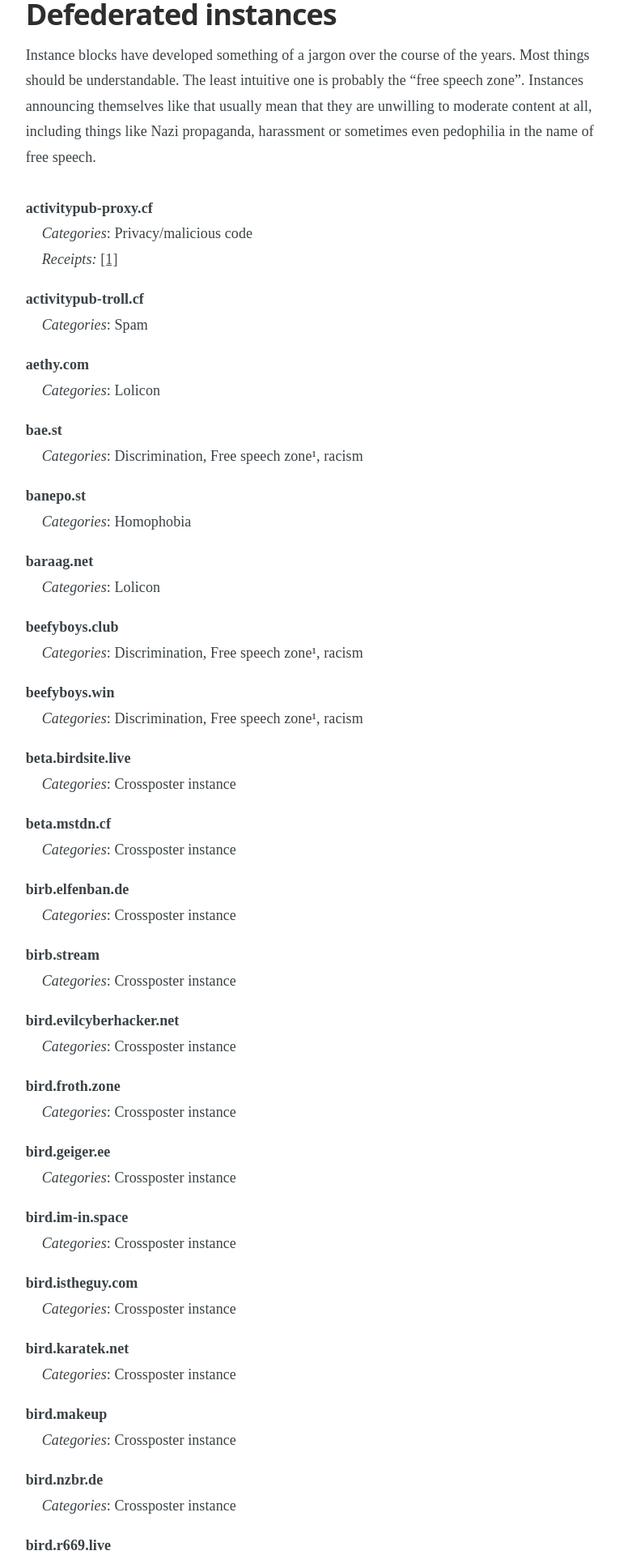
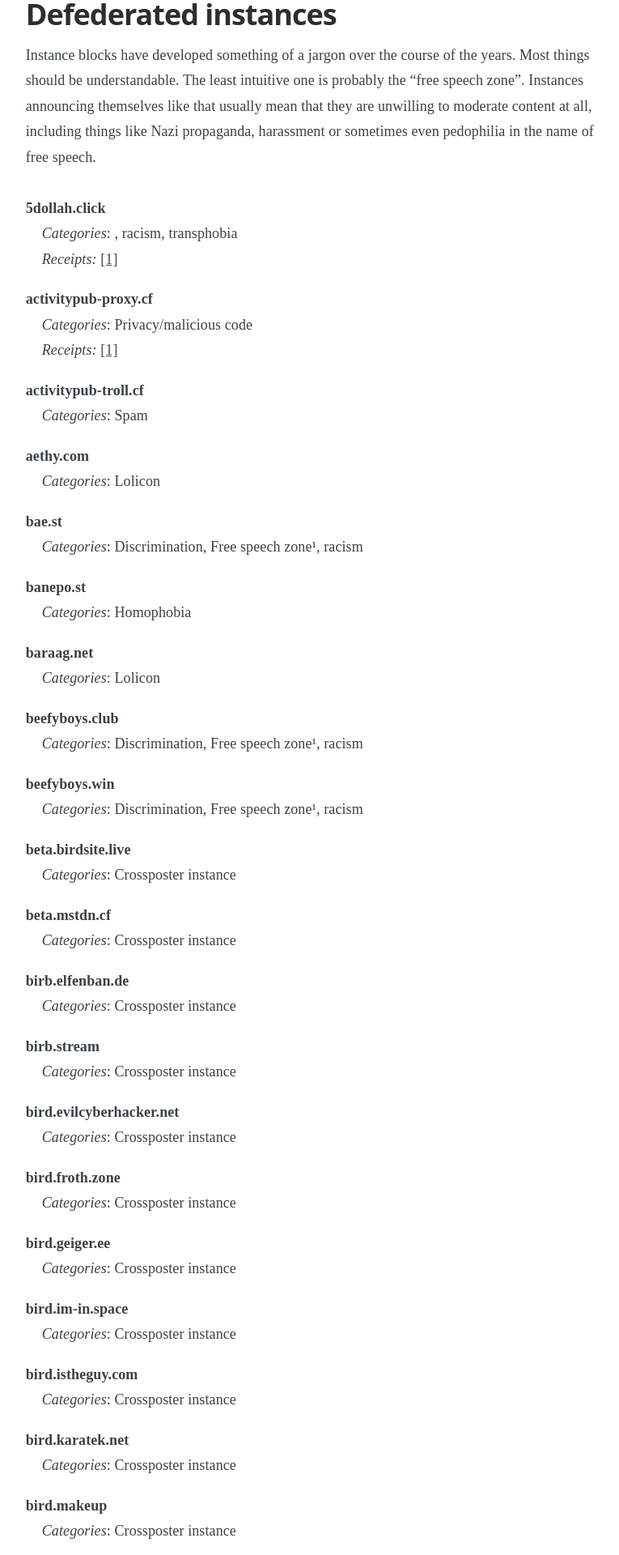
Before and after one commit to chaossocial/meta, a Jekyll site: the page built from federation.md, in a window 1280 px wide. Shown: the part 1088-3008 px from the top of the page at 81% size, without its empty margins (398-1163 px from the left). Built offline with Jekyll 4.4.1, drawn with Linux system fonts in a browser that asks for light colours; some of the changed text lies outside the part shown.

Commit message:
Block 5dollah.click

```diff
--- a/_data/blocked_instances.json
+++ b/_data/blocked_instances.json
@@ -1,4 +1,17 @@
 [
+  {
+    "instance": "5dollah.click",
+    "tags": [
+      "MISOGYNIA",
+      "RACISM",
+      "TRANSPHOBIA"
+    ],
+    "receipts": [
+      "https://rage.love/@puf/111063474786613251"
+    ],
+    "comment_en": "",
+    "comment_de": ""
+  },
   {
     "instance": "activitypub-proxy.cf",
     "tags": [
```
